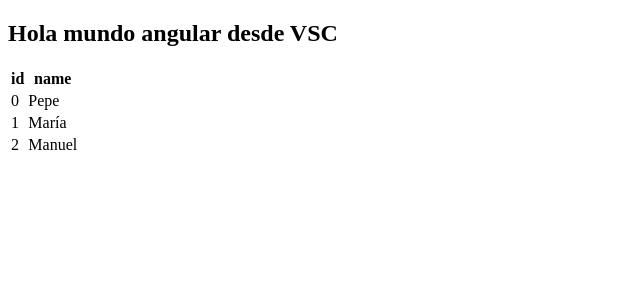
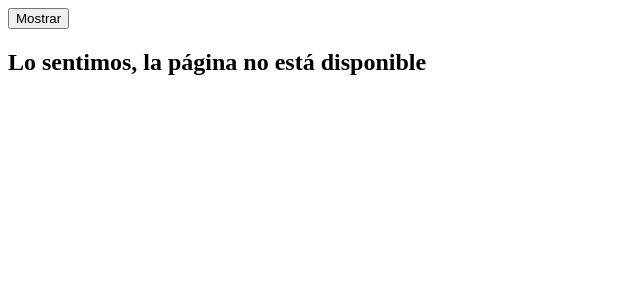
Before and after one commit to michel-fdzzz/angular-app, an Angular app: page / in a window 1280 px wide. Shown: the top 300 px of the page, without its empty margins (0-640 px from the left). Built offline with nearby package versions, Linux system fonts and the light colour scheme.

Commit message:
flujos de control @if @else

```diff
--- a/src/app/app.component.html
+++ b/src/app/app.component.html
@@ -1,6 +1,50 @@
+<button (click)="setVisible()">
+    <!-- Si el contenido se muestra pone ocultar, si no se muestra pone mostrar-->
+    {{visible ? 'Ocultar':'Mostrar'}}
+</button>
+
+@if (visible) {
 <h2> {{title}} </h2>
+
+@if (users != undefined && users.length > 0) {
+<table>
+    <thead>
+        <tr>
+            <th>id</th>
+            <th>name</th>
+        </tr>
+    </thead>
+    <tbody>
+        @for (user of users; track $index) {
+        <tr>
+            <td>{{$index+1}}</td>
+            <td>{{user}}</td>
+        </tr>}
+
+    </tbody>
+</table>
+} @else {
+<p>Lo sentimos no hay registro</p>
+}
+
+} @else {
+<h2>
+    Lo sentimos, la página no está disponible
+</h2>
+}
+
+
+
+<!--
+<div *ngIf="visible; else notEnable">
+    <h2> {{title}} </h2>
+</div>
+
+
+<div *ngIf="visible"> -->
 <!-- Si users tiene contenido y es diferente de undefined se muestra -->
-<table *ngIf="(users != undefined && users.length > 0) else isEmpty">
+<!--
+    <table *ngIf="(users != undefined && users.length > 0) else isEmpty">
     <thead>
         <tr>
             <th>id</th>
@@ -14,8 +58,16 @@
         </tr>
     </tbody>
 </table>
+
 <ng-template #isEmpty>
     <div>
         No existe registro en el sistema!
     </div>
 </ng-template>
+</div>
+<ng-template #notEnable>
+    <h2>
+        Lo sentimos, la página no está disponible
+    </h2>
+</ng-template>
+-->
--- a/src/app/app.component.ts
+++ b/src/app/app.component.ts
@@ -22,4 +22,13 @@ export class AppComponent {
    *  users!: string[];
    * users?: string[];
    */
+
+  visible: boolean = false;
+
+  setVisible(): void {
+    //Si visible es true se hace false y sino al revés
+    this.visible = this.visible ? false : true;
+    console.log('Hemos hecho click en setVisible');
+  }
+
 }
```
